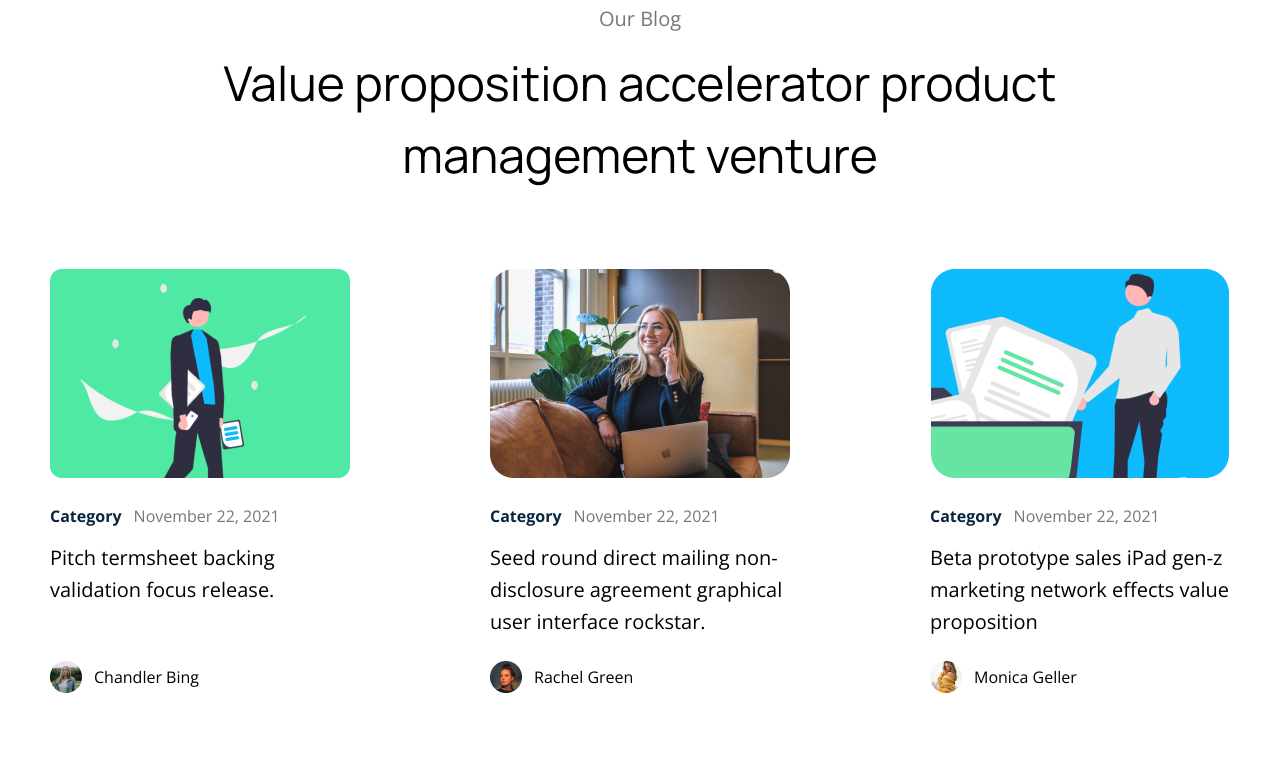
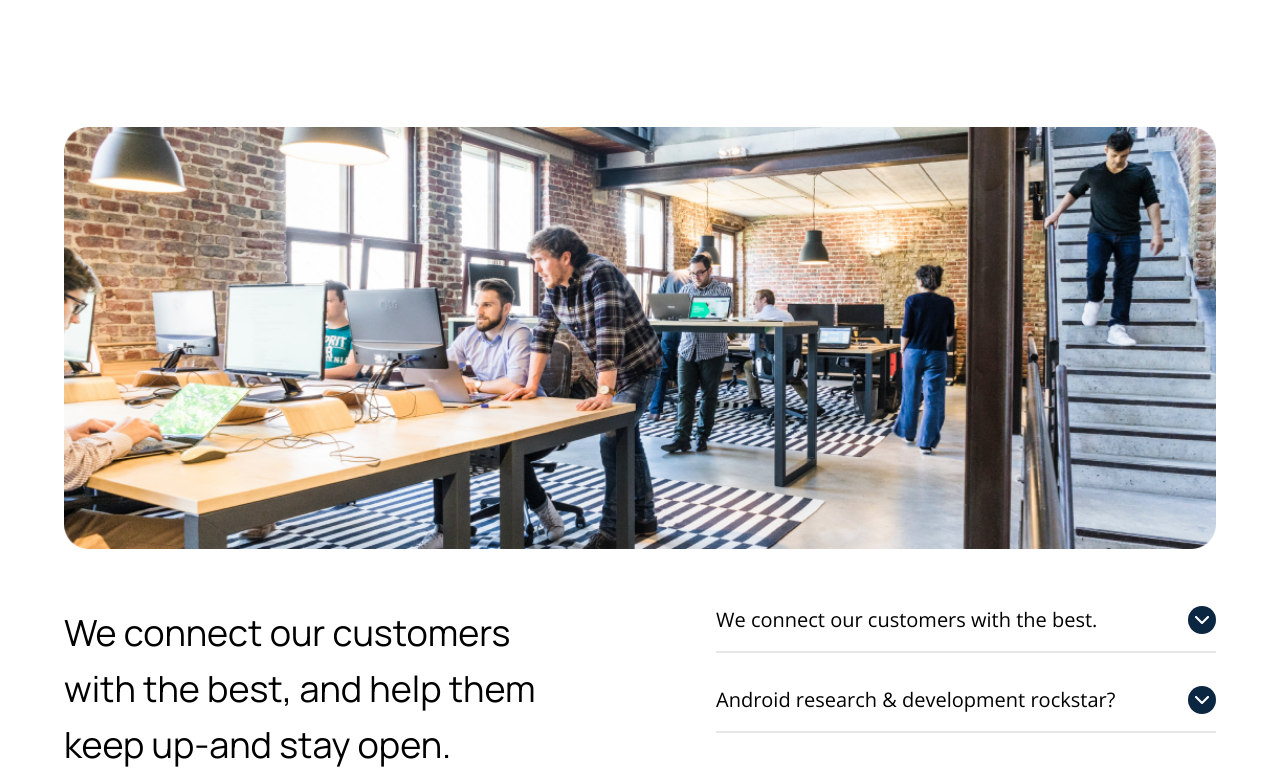
Before and after one commit to Golden-Ogbeka/Boldo-Design-Implementation, a Next.js app: page / in a window 1280 px wide. Shown: the part 3600-4375 px from the top of the page. Built offline with nearby package versions, Linux system fonts and the light colour scheme.

Commit message:
Customer section

```diff
--- /dev/null
+++ b/components/Homepage/CustomerSection.tsx
@@ -0,0 +1,35 @@
+import Image from 'next/image';
+import React from 'react';
+import Wallpaper from '../../public/images/testimonial/wallpaper.png';
+import ArrowIcon from '../../public/icons/chevron-down.png';
+
+function CustomerSection() {
+	return (
+		<section className='pl-[5vw] pr-[5vw] pb-[156px] pt-[124px]'>
+			<div className='reveal'>
+				<Image src={Wallpaper} alt='Our customers' objectFit='cover' layout='responsive' />
+				<div className='flex flex-row flex-wrap gap-10 xl:justify-between  justify-center items-start mt-[56px]'>
+					<p className='heading max-w-[500px]'>
+						We connect our customers with the best, and help them keep up-and stay open.
+					</p>
+					<ul>
+						<li className='flex flex-row items-center justify-between w-[500px] max-w-full gap-5 pb-4 border-b-2'>
+							<span className='text-[20px]'>We connect our customers with the best.</span>
+							<div className='w-7 h-7 rounded-[18px] bg-[#0A2640] flex justify-center items-center '>
+								<Image src={ArrowIcon} alt='Success' />
+							</div>
+						</li>
+						<li className='flex flex-row items-center justify-between w-[500px] max-w-full gap-5 pb-4 border-b-2 mt-8'>
+							<span className='text-[20px]'>Android research & development rockstar? </span>
+							<div className='w-7 h-7 rounded-[18px] bg-[#0A2640] flex justify-center items-center '>
+								<Image src={ArrowIcon} alt='Success' />
+							</div>
+						</li>
+					</ul>
+				</div>
+			</div>
+		</section>
+	);
+}
+
+export default CustomerSection;
--- a/pages/index.tsx
+++ b/pages/index.tsx
@@ -1,6 +1,7 @@
 import type { NextPage } from 'next';
 import React from 'react';
 import Blog from '../components/Homepage/Blog/Blog';
+import CustomerSection from '../components/Homepage/CustomerSection';
 import HeroSection from '../components/Homepage/HeroSection';
 import Newsletter from '../components/Homepage/Newsletter';
 import Services from '../components/Homepage/Services/Services';
@@ -33,6 +34,7 @@ const Home: NextPage = () => {
 		<>
 			<HeroSection />
 			<Services />
+			<CustomerSection />
 			<Blog />
 			<Newsletter />
 			<Footer />
--- a/styles/globals.css
+++ b/styles/globals.css
@@ -98,3 +98,14 @@ input::placeholder {
 	background-color: #fff;
 	border: 2px solid #fff;
 }
+
+.heading {
+	font-family: 'Manrope';
+	font-style: normal;
+	font-weight: 400;
+	font-size: 36px;
+	line-height: 56px;
+	/* or 156% */
+
+	color: #000000;
+}
```
